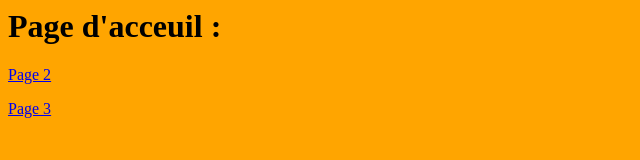
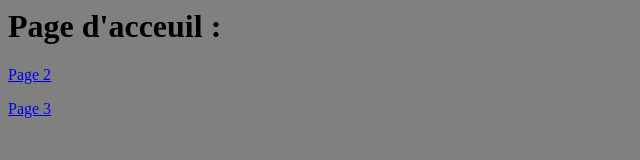
Before and after one commit to roussetp/Challenge-SNT-2025, a plain HTML site: page index.html in a window 1280 px wide. Shown: the whole page, without its empty margins (0-640 px from the left). Drawn offline with Linux system fonts and the light colour scheme.

Commit message:
Update style.css

```diff
--- a/style.css
+++ b/style.css
@@ -1,4 +1,4 @@
 body /* Paramètres de la page par défaut */
 {
-    background: orange;
+    background: grey;
 }
```
